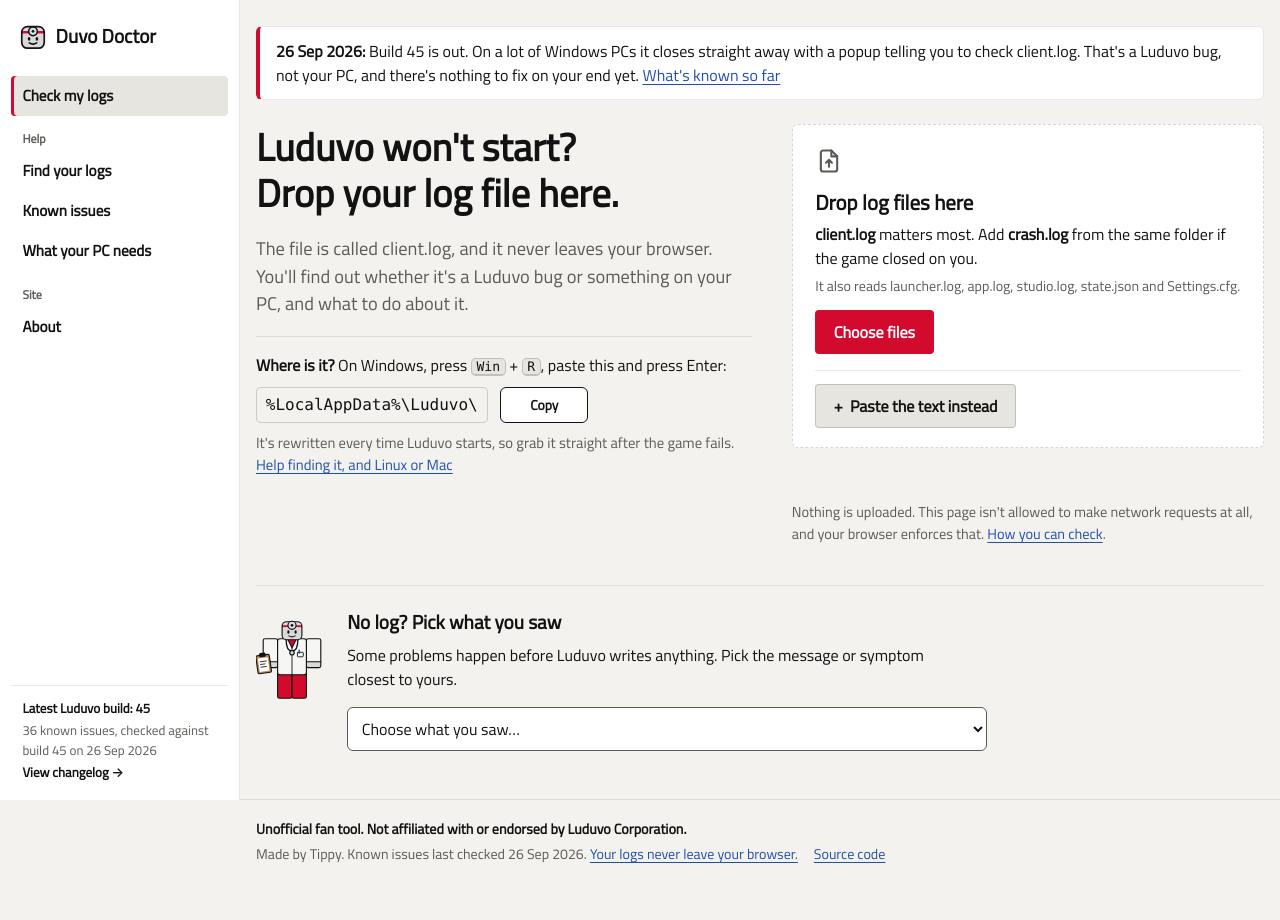
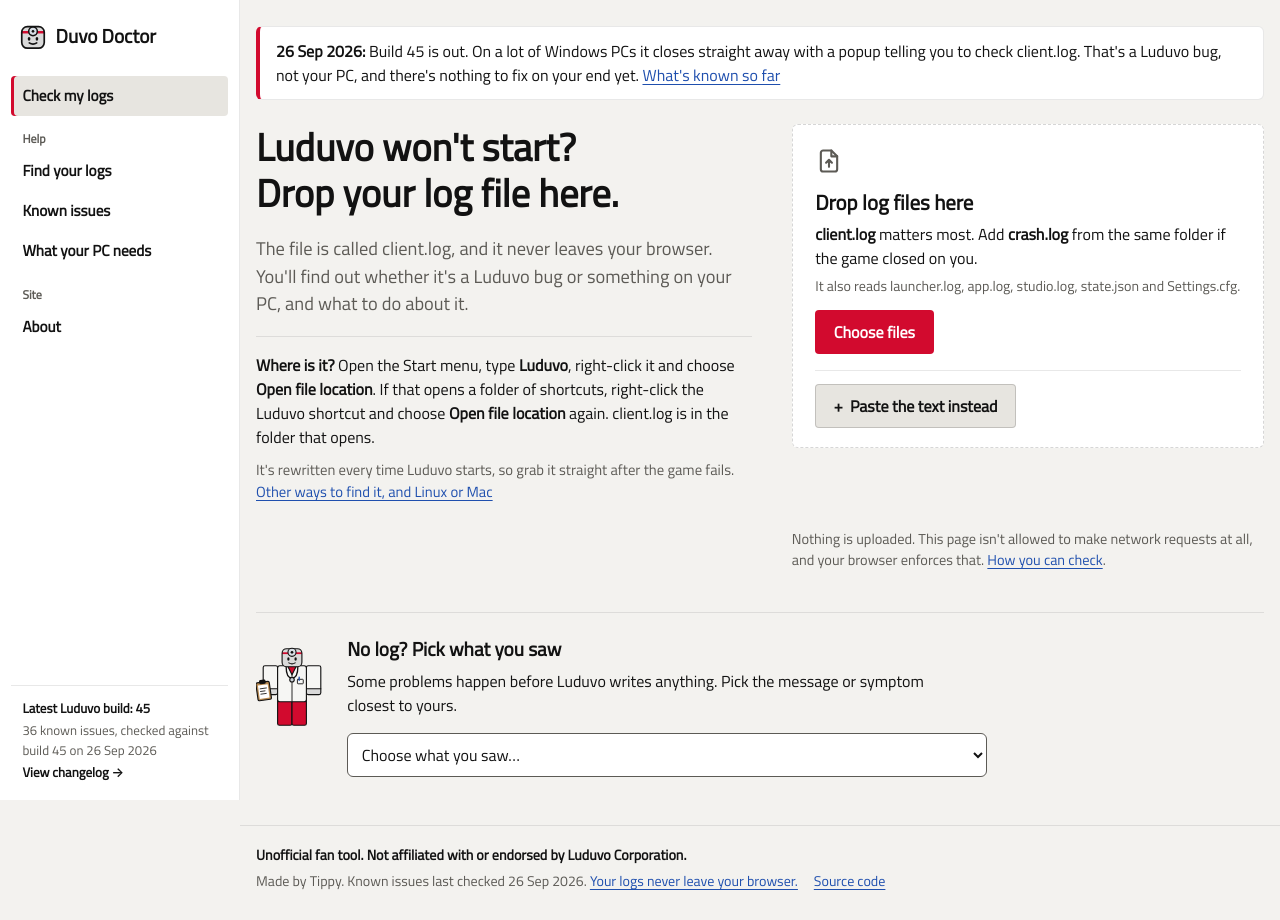
Before and after one commit to tippythetaidum/duvodoctor, a SvelteKit app: page / in a window 1280 px wide. Before the commit the page ends 893 px from the top, so only its background shows below. Built offline with nearby package versions, Linux system fonts and the light colour scheme.

Commit message:
use the start menu instead of win + r and drop the path copy buttons

```diff
--- a/src/lib/components/CopyButton.svelte
+++ /dev/null
@@ -1,36 +0,0 @@
-<script lang="ts">
-	let { text, label = 'Copy' }: { text: string; label?: string } = $props();
-	let state = $state<'idle' | 'done' | 'failed'>('idle');
-
-	async function copy() {
-		try {
-			await navigator.clipboard.writeText(text);
-			state = 'done';
-		} catch {
-			state = 'failed';
-		}
-		setTimeout(() => (state = 'idle'), 2500);
-	}
-</script>
-
-<button type="button" class="copy" onclick={copy} aria-label="{label}: {text}">
-	{state === 'done' ? 'Copied' : state === 'failed' ? 'Select and copy it' : label}
-</button>
-
-<style>
-	.copy {
-		min-height: 36px;
-		min-width: 5.5rem;
-		padding: 0.2rem 0.7rem;
-		border: 1px solid var(--fg);
-		border-radius: var(--radius);
-		background: var(--card);
-		color: var(--fg);
-		font-size: 0.85rem;
-		font-weight: 700;
-		cursor: pointer;
-	}
-	.copy:hover {
-		background: var(--mark-bg);
-	}
-</style>
--- a/src/routes/+page.svelte
+++ b/src/routes/+page.svelte
@@ -14,7 +14,6 @@
 	import SymptomPicker from '$lib/components/SymptomPicker.svelte';
 	import Mascot from '$lib/components/Mascot.svelte';
 	import Notice from '$lib/components/Notice.svelte';
-	import CopyButton from '$lib/components/CopyButton.svelte';
 
 	const catalog = catalogJson as unknown as Catalog;
 	const MAX_ITEMS = 12;
@@ -164,14 +163,14 @@
 			something on your PC, and what to do about it.
 		</p>
 		<div class="find">
-			<p><strong>Where is it?</strong> On Windows, press <kbd>Win</kbd> + <kbd>R</kbd>, paste this and press Enter:</p>
-			<div class="path">
-				<code>%LocalAppData%\Luduvo\</code>
-				<CopyButton text={'%LocalAppData%\\Luduvo\\'} />
-			</div>
+			<p>
+				<strong>Where is it?</strong> Open the Start menu, type <strong>Luduvo</strong>, right-click it and choose
+				<strong>Open file location</strong>. If that opens a folder of shortcuts, right-click the Luduvo shortcut and choose
+				<strong>Open file location</strong> again. client.log is in the folder that opens.
+			</p>
 			<p class="find-more">
 				It's rewritten every time Luduvo starts, so grab it straight after the game fails.
-				<a href="/logs">Help finding it, and Linux or Mac</a>
+				<a href="/logs">Other ways to find it, and Linux or Mac</a>
 			</p>
 		</div>
 	</div>
@@ -358,19 +357,6 @@
 	}
 	.find p {
 		margin-bottom: 0.6rem;
-	}
-	.find .path {
-		display: flex;
-		flex-wrap: wrap;
-		align-items: center;
-		gap: 0.5rem 0.8rem;
-		margin-bottom: 0.6rem;
-	}
-	.find .path code {
-		font-size: 1rem;
-		padding: 0.3rem 0.55rem;
-		background: var(--bg);
-		border: 1px solid var(--border-strong);
 	}
 	.find-more {
 		font-size: 0.92rem;
--- a/src/routes/about/+page.svelte
+++ b/src/routes/about/+page.svelte
@@ -16,6 +16,7 @@
 	const extra: Credit[] = [
 		{ handle: 'matt', url: 'https://forum.luduvo.com/t/3852/1', for: 'the Windows debug guide' },
 		{ handle: 'matt', url: 'https://forum.luduvo.com/t/2616/154', for: 'showing the IP: line is Luduvo\u2019s server' },
+		{ handle: 'matt', url: 'https://forum.luduvo.com/t/4137/3', for: 'warning that Win + R instructions look like a scam to browsers' },
 		{ handle: 'Jediweirdo', url: 'https://forum.luduvo.com/t/2649/1', for: 'the bug report layout the report builder uses' }
 	];
 	for (const c of extra) {
--- a/src/routes/logs/+page.svelte
+++ b/src/routes/logs/+page.svelte
@@ -1,7 +1,6 @@
 <script lang="ts">
 	import locations from '$data/locations.json';
 	import { formatDate } from '$lib/labels';
-	import CopyButton from '$lib/components/CopyButton.svelte';
 </script>
 
 <svelte:head>
@@ -40,7 +39,6 @@
 					{#if place.path}
 						<div class="path">
 							<code>{place.path}</code>
-							<CopyButton text={place.path} />
 						</div>
 					{/if}
 					<p>{place.how}</p>
```
Also changed, not shown: src/data/locations.json (+12 -9 lines), src/data/signatures.json.
